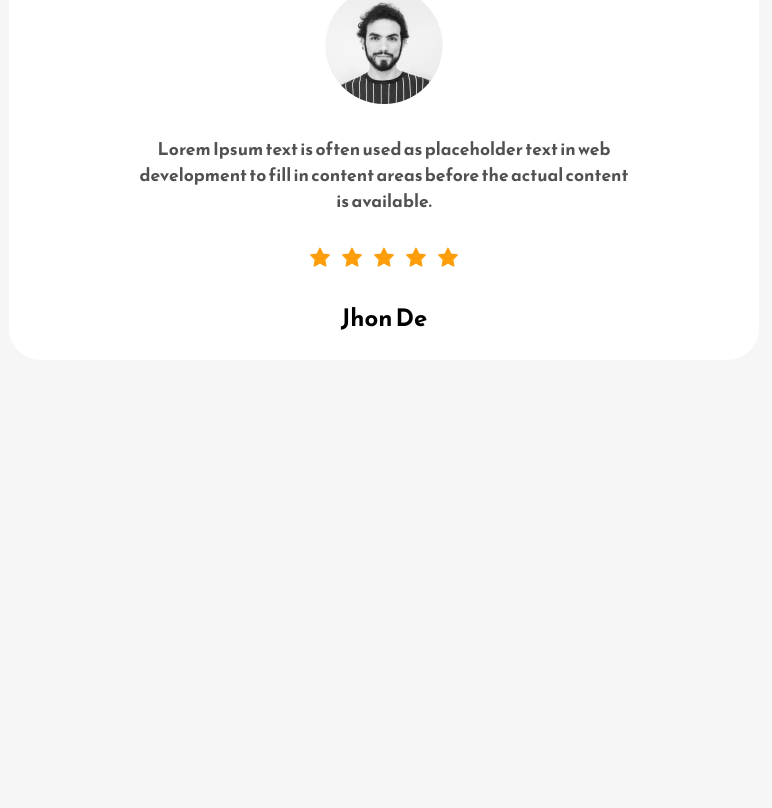
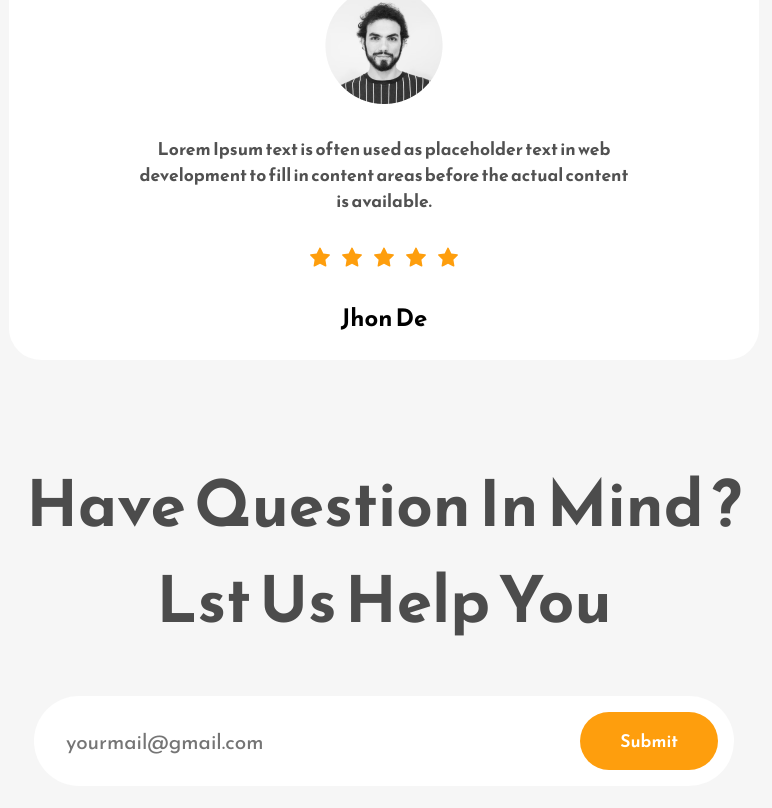
Before and after one commit to chinthaka20010226/LaningPage_InReact_, a React (Create React App) app: page / in a window 1280 px wide. Shown: the part 3221-4029 px from the top of the page, without its empty margins (256-1028 px from the left). Before the commit the page ends 3613 px from the top, so only its background shows below. Built offline with nearby package versions, Linux system fonts and the light colour scheme.

Commit message:
Done the Contact...

```diff
--- a/src/App.js
+++ b/src/App.js
@@ -1,5 +1,6 @@
 import './App.css';
 import About from './Components/About';
+import Contact from './Components/Contact';
 import Home from './Components/Home';
 import Testimonial from './Components/Testimonial';
 import Work from './Components/Work';
@@ -11,6 +12,7 @@
       <About />
       <Work />
       <Testimonial />
+      <Contact />
     </div>
   );
 }
--- /dev/null
+++ b/src/Components/Contact.js
@@ -0,0 +1,16 @@
+import React from 'react'
+
+const Contact = () => {
+    return (
+        <div className='contact-page-wrapper'>
+            <h1 className='primary-heading'>Have Question In Mind ?</h1>
+            <h1 className='primary-heading'>Lst Us Help You</h1>
+            <div className='contact-form-container'>
+                <input type='text' placeholder='yourmail@gmail.com' />
+                <button className='secondary-button'>Submit</button>
+            </div>
+        </div>
+    )
+}
+
+export default Contact;
```
